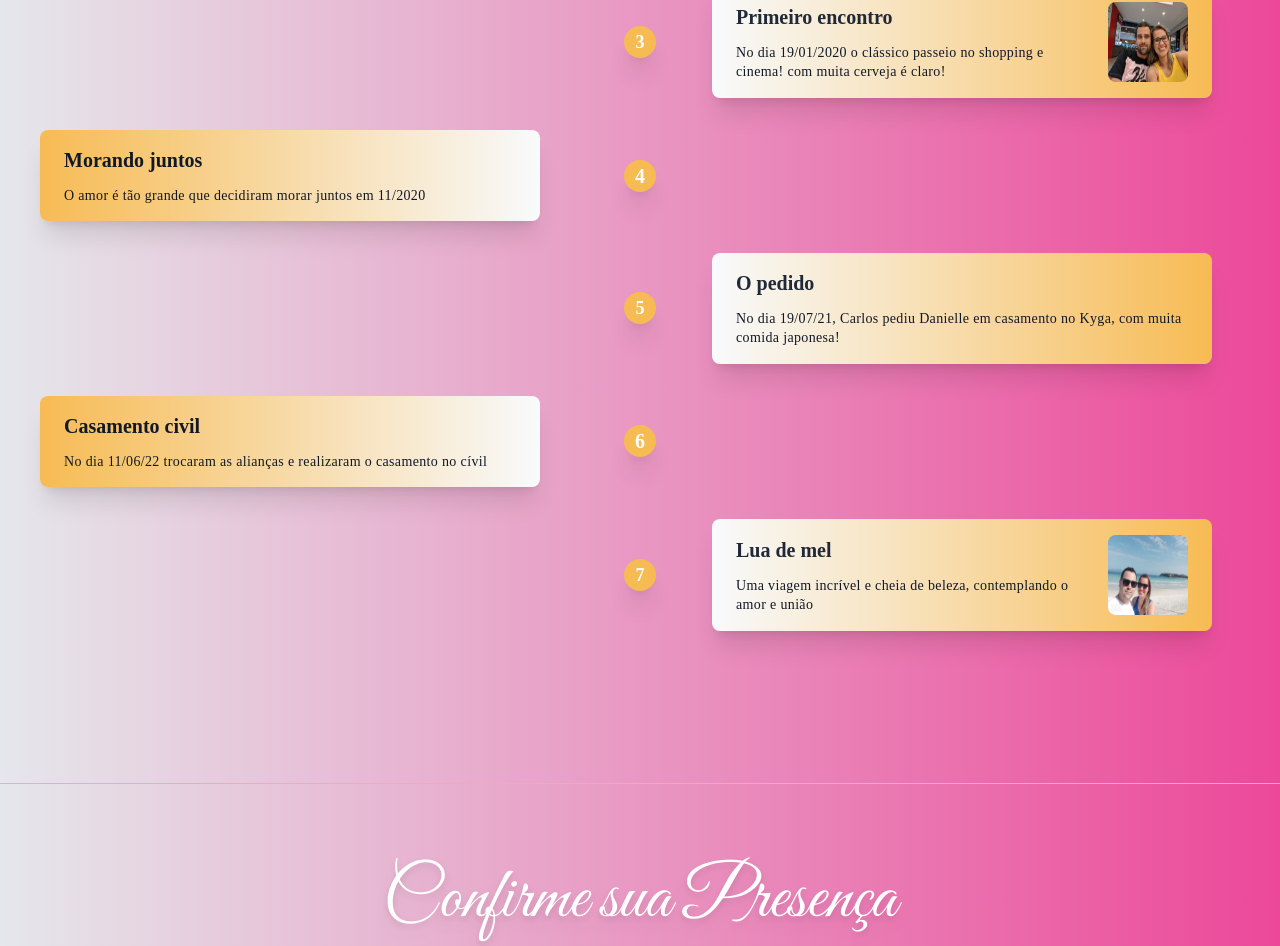
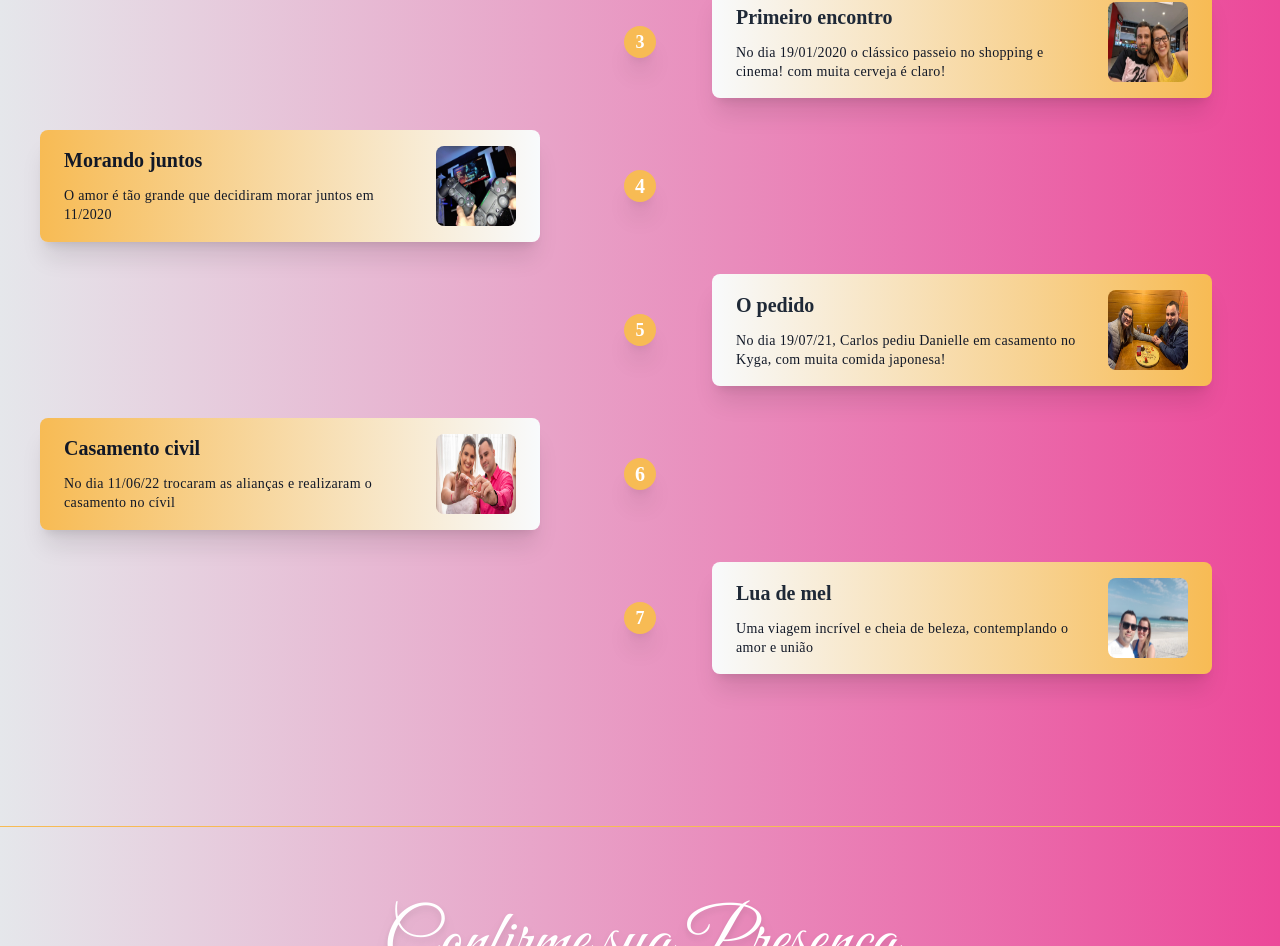
Before and after one commit to CarlosAmorim94/Wedding_Invitation, a Next.js app: page / in a window 1280 px wide. Shown: the part 1642-2588 px from the top of the page. Built offline with nearby package versions, Linux system fonts and the light colour scheme.

Commit message:
Style: Add more photos in timeLine

```diff
--- a/src/components/TimeLine/index.tsx
+++ b/src/components/TimeLine/index.tsx
@@ -3,6 +3,9 @@ import First from "/public/img/first.webp";
 import Tinder from "/public/img/OIP.webp";
 import Olho from "/public/img/olho.jpg";
 import Viagem from "/public/img/praia.png";
+import Casamento from "/public/img/Casamento.jpeg";
+import Juntos from "/public/img/Juntos.jpeg";
+import Civil from "/public/img/RIP_6169.jpg";
 
 export function TimeLine() {
   return (
@@ -49,18 +52,21 @@ export function TimeLine() {
             number={4}
             title="Morando juntos"
             text="O amor é tão grande que decidiram morar juntos em 11/2020"
+            img={Juntos}
           />
           <Box
             side="right"
             number={5}
             title="O pedido"
             text="No dia 19/07/21, Carlos pediu Danielle em casamento no Kyga, com muita comida japonesa!"
+            img={Casamento}
           />
           <Box
             side="left"
             number={6}
             title="Casamento civil"
             text="No dia 11/06/22 trocaram as alianças e realizaram o casamento no cívil"
+            img={Civil}
           />
           <Box
             side="right"
```
Also changed, not shown: public/img/Casamento.jpeg (added), public/img/Juntos.jpeg (added).
